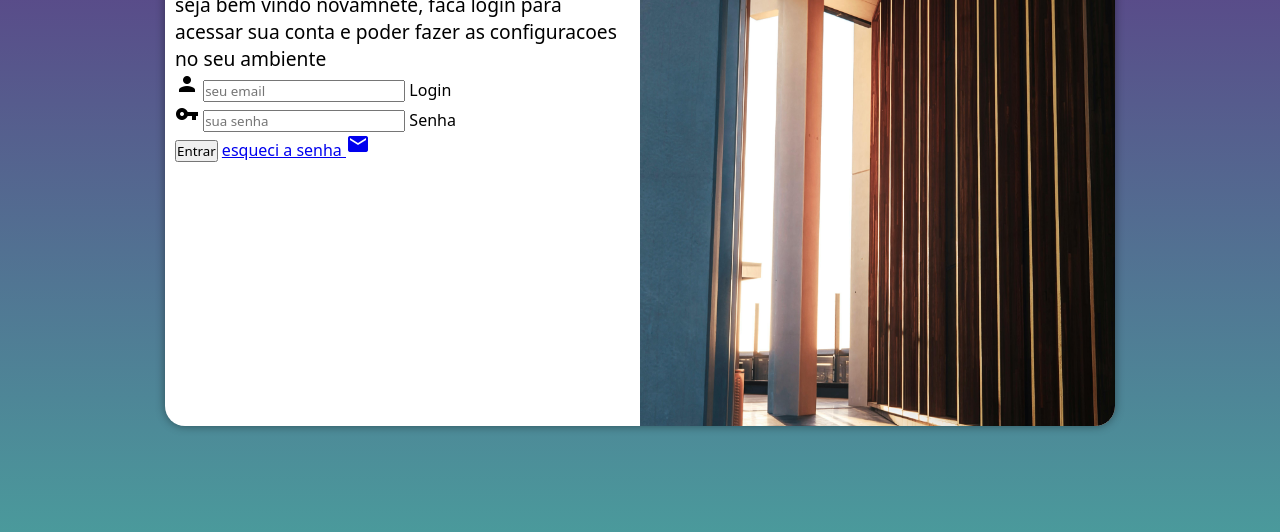
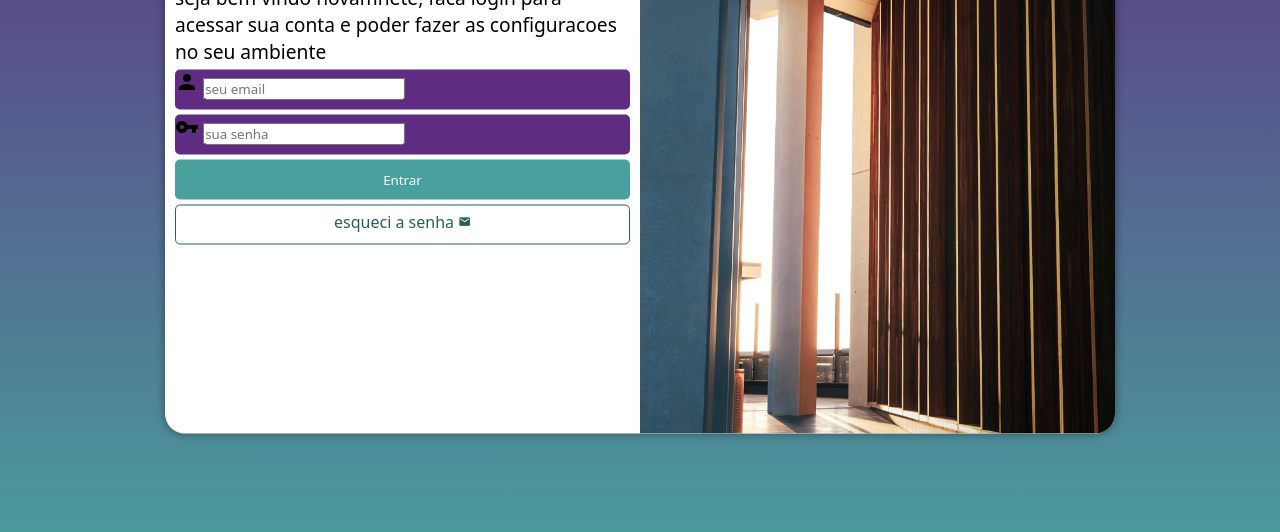
Before and after one commit to mauriciok49/projeto-login, a plain HTML site: page index.html in a window 1280 px wide. Shown: the part 224-756 px from the top of the page. Drawn offline with Linux system fonts and the light colour scheme.

Commit message:
formatação do formulário

```diff
--- a/estilos/style.css
+++ b/estilos/style.css
@@ -32,7 +32,7 @@ section#login {
     overflow: hidden;
     background-color: white;
     width: 250px;
-    height: 500px;
+    height: 515px;
     border-radius: 20px;
     box-shadow: 0px 0px 10px rgba(0, 0, 0, 0.411);
     transition: width 0.1s, height 0.1s;
@@ -54,3 +54,55 @@ section#login div#formulario {
 div#formulario > p {
     font-size: 0.8em;
 }
+
+form div.campo {
+    background-color: #5f2c82;
+    width: 100%;
+    display: block;
+    height: 40px;border-radius: 5px;
+    margin: 5px 0px;
+}
+
+form label {
+    display: none;
+}
+
+form input[type="submit"] {
+    display: block;
+    width: 100%;
+    height: 40px;
+    background-color: #49a09d;
+    color: white;
+    border: none;
+    border-radius: 5px;
+}
+
+form input[type="submit"]:hover {
+    background-color: #215a58;
+    cursor: pointer;
+}
+
+form > a.botao {
+    display: block;
+    text-align: center;
+    font-size: 1em;
+    width: 100%;
+    height: 40px;
+    padding-top: 5px;
+    margin-top: 5px;
+    background-color: #ffffff;
+    color: #285e5c;
+    border: 1px solid #285e5c;
+    text-decoration: none;
+    border-radius: 5px;
+}
+
+form > a.botao:hover {
+    background-color: #5cdfda;
+    color: white;
+    cursor: pointer;
+}
+
+form > a.botao > span {
+    font-size: 0.8em;
+}
--- a/index.html
+++ b/index.html
@@ -28,7 +28,8 @@
                     <label for="isenha">Senha</label>
                 </div>
                 <input type="submit" value="Entrar">
-                <a href="esqueci.html">esqueci a senha <span class="material-icons">mail</span></a>
+
+                <a href="esqueci.html" class="botao">esqueci a senha <span class="material-icons">mail</span></a>
             </form>
         </div>
 
```
